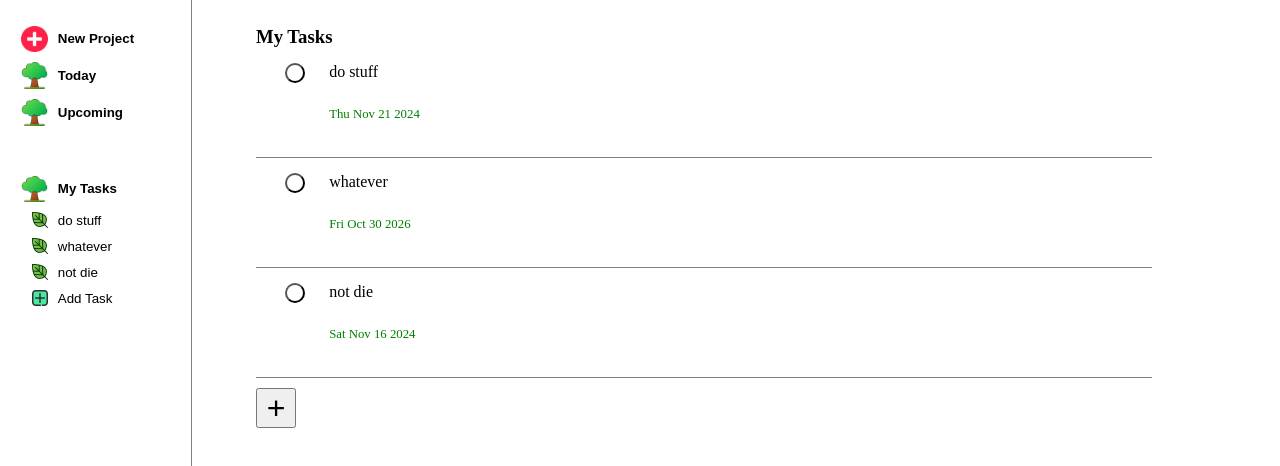
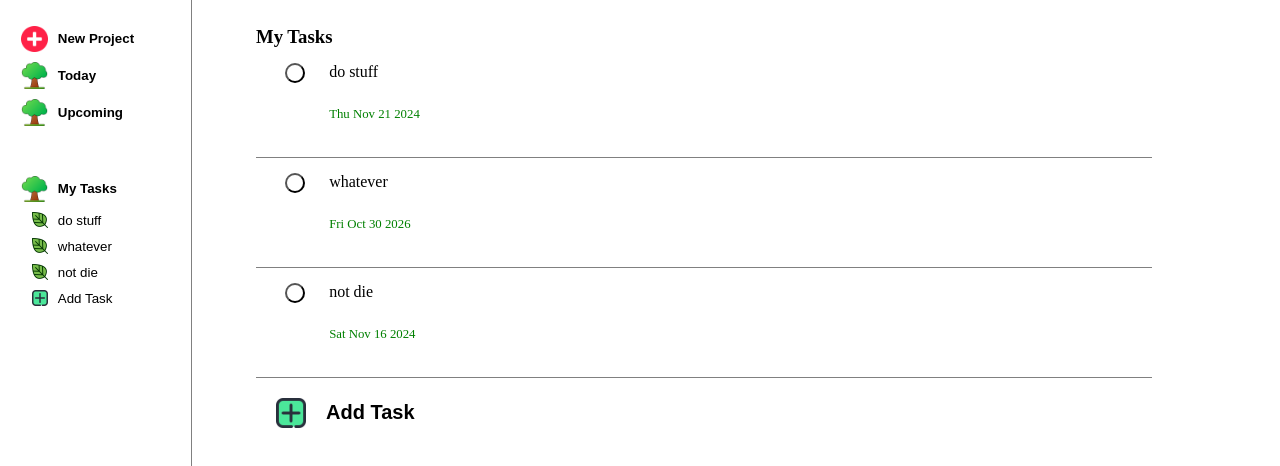
Before and after one commit to kylestewart1/todo-list, a website built with webpack: page src/template.html in a window 1280 px wide. Shown: the top 466 px of the page. Built offline with nearby package versions, Linux system fonts and the light colour scheme.

Commit message:
add task button functionality in task view mode

```diff
--- /dev/null
+++ b/src/controllers/content-controller.js
@@ -0,0 +1,19 @@
+import { createTaskForm } from "../views/create-task-form-view";
+import { FormController } from "./form-controller";
+
+class ContentController {
+    handleAddTaskButton() {
+        const dialog = document.getElementById("create-task-modal");
+        const addTaskButton = document.getElementById("add-task-btn");
+        addTaskButton.addEventListener("click", () => {
+            const form = createTaskForm();
+            form.dataset.project = addTaskButton.dataset.project;
+            dialog.innerHTML = "";
+            dialog.appendChild(form);
+            dialog.showModal();
+            const formControl = new FormController(form.id);
+        })
+    }
+}
+
+export default new ContentController();
--- a/src/controllers/form-controller.js
+++ b/src/controllers/form-controller.js
@@ -2,6 +2,7 @@ import { Project } from "../models/project";
 import { Task } from "../models/task";
 import TodoList from "../models/todo-list";
 import NavView from "../views/nav-view";
+import { ProjectView } from "../views/project-view";
 
 export class FormController {
     constructor(formID) {
@@ -73,6 +74,8 @@ export class FormController {
 
         dialog.close();
         NavView.display();
+        const projectView = new ProjectView(TodoList.projects[this.form.dataset.project]);
+        projectView.display();
     }
 
 }
--- a/src/styles.css
+++ b/src/styles.css
@@ -116,11 +116,24 @@ button:hover {
 }
 
 #add-task-btn {
-    display: block;
-    text-align: center;
-    font-size: 2rem;
-    width: 40px;
-    height: 40px;
+    width: 150px;
+    height: 50px;
+    background: none;
+    border: none;
+    margin-left: 20px;
+    display: grid;
+    grid-template-columns: 1fr 6fr;
+    column-gap: 20px;
+    align-items: center;
+}
+
+#add-task-btn > img {
+    width: 30px;
+    height: 30px;
+}
+
+#add-task-btn > h4 {
+    font-size: 1.5em;
 }
 
 .nav-add-task-btn {
--- a/src/views/project-view.js
+++ b/src/views/project-view.js
@@ -1,3 +1,6 @@
+import icon from "../assets/icons/add-task-icon.png";
+import ContentController from "../controllers/content-controller";
+
 export class ProjectView {
     constructor(project) {
         this.project = project;
@@ -49,8 +52,18 @@ export class ProjectView {
         if (this.project.name !== "Today" && this.project.name !== "Upcoming") {
             const addtaskButton = document.createElement("button");
             addtaskButton.id = "add-task-btn";
-            addtaskButton.textContent = "+";
+            addtaskButton.dataset.project = this.project.name;
+
+            const addTaskIcon = document.createElement("img");
+            addTaskIcon.src = icon;
+
+            const addTaskLabel = document.createElement("h4");
+            addTaskLabel.innerText = "Add Task";
+
+            addtaskButton.appendChild(addTaskIcon);
+            addtaskButton.appendChild(addTaskLabel);
             content.appendChild(addtaskButton);
+            ContentController.handleAddTaskButton();
         }
     }
 }
```
